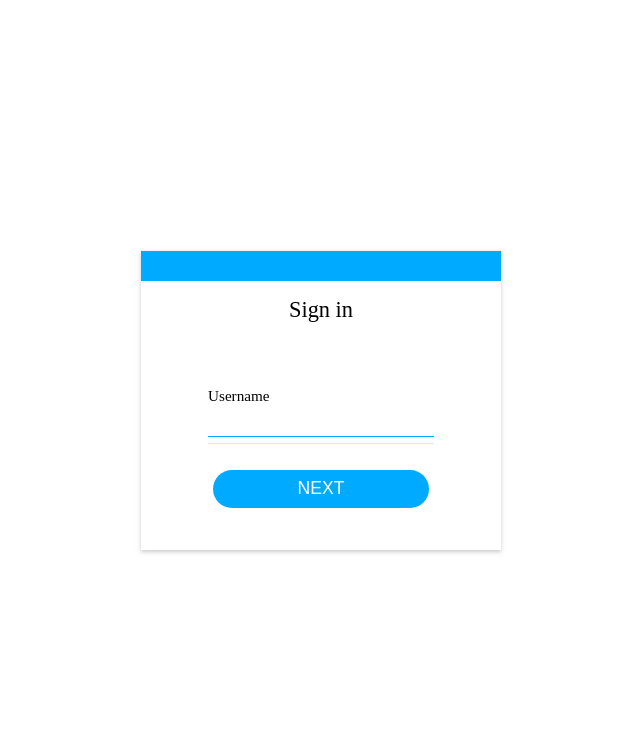
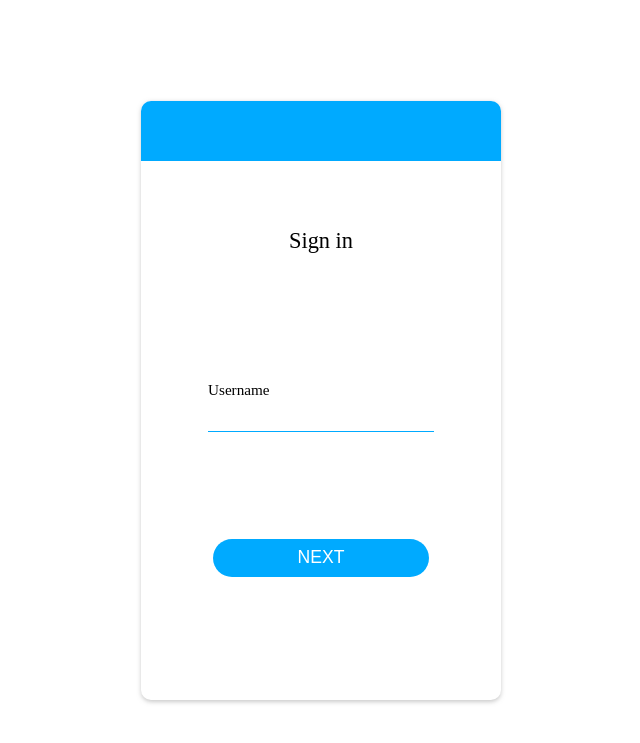
Before and after one commit to ThomasTW935/Class-Scheduling-System, a PHP site: page /login.php in a window 1280 px wide. Shown: the top 743 px of the page, without its empty margins (319-959 px from the left). Run offline with PHP 8.4, Linux system fonts and the light colour scheme.

Commit message:
Admin Login Design 1.5

```diff
--- a/styles/login.css
+++ b/styles/login.css
@@ -118,10 +118,11 @@ body button {
 
 .form {
   position: absolute;
-  top: calc(50% - 150px);
+  top: calc(50% - 300px);
   left: calc(50% - 180px);
+  padding: 1em 0;
   width: 360px;
-  min-height: 300px;
+  min-height: 600px;
   display: -webkit-box;
   display: -ms-flexbox;
   display: flex;
@@ -136,7 +137,7 @@ body button {
       -ms-flex-align: center;
           align-items: center;
   border-top: 1px solid #f1f1f5;
-  padding: 1em 0;
+  border-radius: 10px;
   -webkit-box-shadow: 0 2px 4px 0 rgba(181, 181, 181, 0.7);
           box-shadow: 0 2px 4px 0 rgba(181, 181, 181, 0.7);
 }
@@ -147,6 +148,7 @@ body button {
   width: 100%;
   position: absolute;
   top: 0;
+  border-radius: 10px 10px 0 0;
   background: #00aaff;
 }
 
@@ -182,7 +184,7 @@ body button {
   transition: .3s ease-out;
 }
 
-.form__Input {
+.form__Input input {
   border: none;
   outline: none;
   border-bottom: 1px solid rgba(0, 170, 255, 0.2);
--- a/styles/login.scss
+++ b/styles/login.scss
@@ -2,16 +2,17 @@
 
 .form{
    position:absolute;
-   top:calc(50% - 150px);
+   top:calc(50% - 300px);
    left:calc(50% - 180px);
+   padding: 1em 0;
    width: 360px;
-   min-height: 300px;
+   min-height: 600px;
    display:flex;
    flex-direction:column;
    justify-content: space-evenly;
    align-items: center;
    border-top: 1px solid #f1f1f5;
-   padding: 1em 0;
+   border-radius: 10px;
    box-shadow: 0 2px 4px 0 rgba(181,181,181,.7);
    &::before{
       content:'';
@@ -19,6 +20,7 @@
       width:100%;
       position:absolute;
       top:0;
+      border-radius: 10px 10px 0 0;
       background:rgba(0,170,255,1);
    }
    *{
@@ -48,10 +50,12 @@
       transition: .3s ease-out;
    }
    &__Input{
-      border:none;
-      outline:none;
-      border-bottom:1px solid rgba(0,170,255,0.2);
-      padding: 1em 0 .3em;
+      input{
+         border:none;
+         outline:none;
+         border-bottom:1px solid rgba(0,170,255,0.2);
+         padding: 1em 0 .3em;
+      }
       &:focus{
          border-bottom-color:rgba(0,170,255,1);
       }
```
Also changed, not shown: 1 other file.
